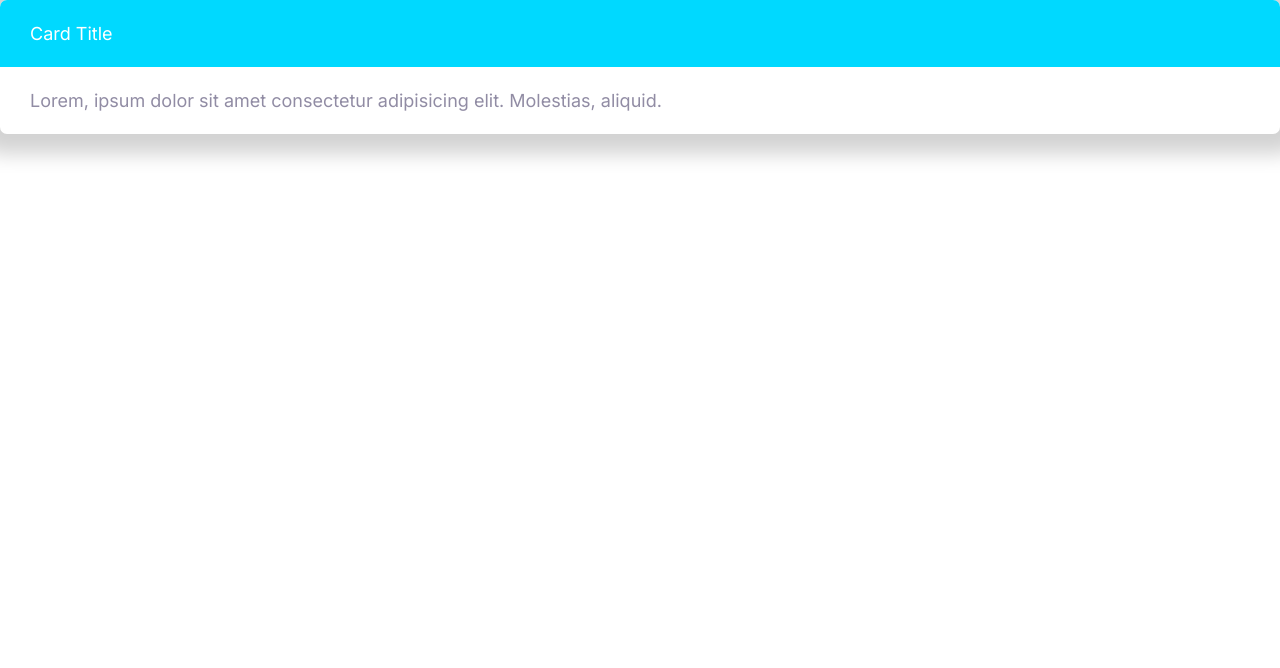
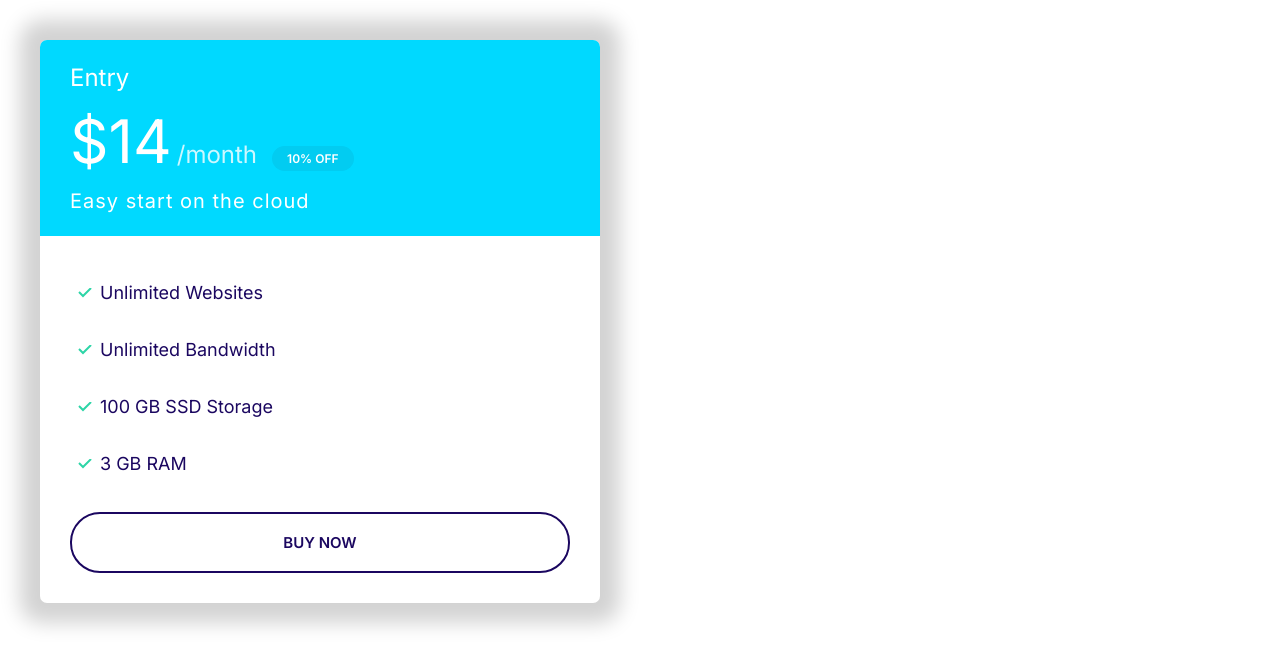
Before and after one commit to valen1965/MOSHIFY-project, a plain HTML site: page index.html in a window 1280 px wide. Drawn offline with Linux system fonts and the light colour scheme.

Commit message:
Build plan component.

```diff
--- a/CSS/styles.css
+++ b/CSS/styles.css
@@ -125,6 +125,7 @@ a {
 
 .badge--small {
   font-size: 1.6rem;
+  padding: 0.5rem 1.5rem;
 }
 
 @media screen and (min-width: 1024px) {
@@ -312,3 +313,52 @@ a {
   background: var(--color-secondary);
   color: #fff;
 }
+
+.card--secondary .badge--secondary {
+  background: #02ccf1;
+}
+
+/* TODO:   Plans  */
+.plan__name {
+  color: #fff;
+  margin: 0;
+  font-weight: 500;
+  font-size: 2.4rem;
+}
+
+.plan__price {
+  font-size: 6rem;
+}
+
+.plan__billing-cycle {
+  font-size: 2.4rem;
+  font-weight: 300;
+  margin-right: 1rem;
+  opacity: 0.8;
+}
+
+.plan__description {
+  display: block;
+  font-size: 2rem;
+  font-weight: 300;
+  letter-spacing: 1px;
+}
+
+.plan .list__item {
+  margin-bottom: 2rem;
+}
+
+@media screen and (min-width: 1024) {
+  .plan__name {
+    font-size: 1.4rem;
+  }
+  .plan__price {
+    font-size: 5rem;
+  }
+  .plan__billing--cycle {
+    font-size: 1.6rem;
+  }
+  .plan__description {
+    font-size: 1.7rem;
+  }
+}
--- a/index.html
+++ b/index.html
@@ -15,11 +15,27 @@
     <title>Document</title>
   </head>
    <body>
-     <div class="card card--secondary">
-      <header class="card__header">Card Title</header>
-      <div class="card__body">
-        Lorem, ipsum dolor sit amet consectetur adipisicing elit. Molestias, aliquid.
-      </div>
+     <div style="width:50%; padding:4rem" >
+       <div class="plan">
+         <div class="card card--secondary">
+          <header class="card__header">
+            <h3 class="plan__name">Entry</h3>
+            <span class="plan__price">$14</span>
+            <span class="plan__billing-cycle">/month</span>
+            <span class="badge badge--secondary badge--small">10% OFF</span>
+            <span class="plan__description">Easy start on the cloud</span>
+          </header>
+          <div class="card__body">
+            <ul class="list list--tick">
+              <li class="list__item">Unlimited Websites</li>
+              <li class="list__item">Unlimited Bandwidth</li>
+              <li class="list__item">100 GB SSD Storage</li>
+              <li class="list__item">3 GB RAM</li>
+            </ul>
+            <button class="btn btn--outline btn--block">Buy Now</button>
+          </div>
+         </div>
+       </div>
      </div>
    <body>
   <head>
```
Also changed, not shown: components/plan.html (added, +22 -0 lines).
